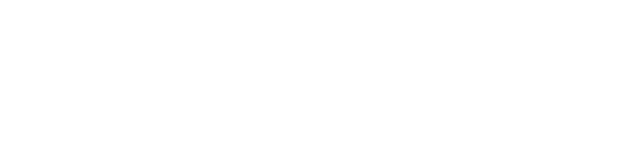
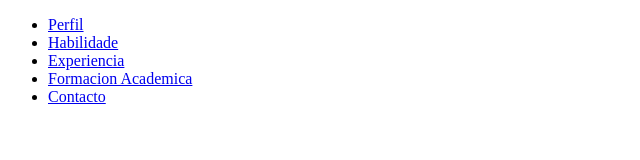
Before and after one commit to Nott-Santiago/PortafolioWEB-Santiago, a plain HTML site: page index.html in a window 1280 px wide. Shown: the whole page, without its empty margins (0-640 px from the left). Drawn offline with Linux system fonts and the light colour scheme.

Commit message:
Creacion de lista de items para la barra de navegacion

```diff
--- a/index.html
+++ b/index.html
@@ -18,7 +18,13 @@
     </header>
 
     <nav class="menu">
-
+        <ul class="menu_items">
+            <li><a href="#">Perfil</a></li>
+            <li><a href="#">Habilidade</a></li>
+            <li><a href="#">Experiencia</a></li>
+            <li><a href="#">Formacion Academica</a></li>
+            <li><a href="#">Contacto</a></li>
+        </ul>
     </nav>
 </body>
 </html>
```
